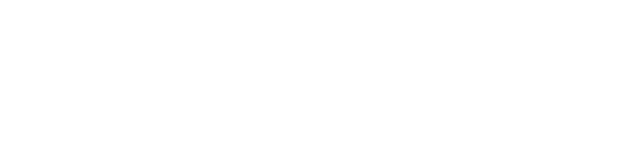
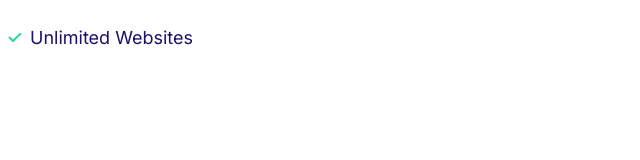
Before and after one commit to jagat0112/moshify, a plain HTML site: page index.html in a window 1280 px wide. Shown: the whole page, without its empty margins (0-640 px from the left). Drawn offline with Linux system fonts and the light colour scheme.

Commit message:
lists added

```diff
--- a/index.html
+++ b/index.html
@@ -13,5 +13,9 @@
     <link rel="stylesheet" href="styles/style.css" />
     <title>Document</title>
   </head>
-  <body></body>
+  <body>
+    <ul class="list list--tick">
+      <li class="list__item">Unlimited Websites</li>
+    </ul>
+  </body>
 </html>
--- a/styles/style.css
+++ b/styles/style.css
@@ -14,6 +14,7 @@ body {
   font-family: Inter, Arial, Helvetica, sans-serif;
   font-size: 2.4rem;
   line-height: 1.5;
+  box-sizing: border-box;
 }
 
 p {
@@ -43,7 +44,8 @@ h3 {
   h3 {
     font-size: 2.4rem;
   }
-  p {
+  p,
+  li {
     font-size: 1.8rem;
   }
 }
@@ -117,7 +119,7 @@ button {
 
 .btn {
   border-radius: 20rem;
-  font-weight: 600px;
+  font-weight: 600;
   font-size: 1.8rem;
   margin: 4rem;
   padding: 2.5rem 0;
@@ -143,3 +145,32 @@ button {
   color: white;
   font-weight: bold;
 }
+
+/* LISTS */
+.list {
+  color: var(--color-heading);
+  list-style: none;
+  padding-left: 0;
+}
+
+.list--inline .list__item {
+  display: inline-block;
+  font-weight: bold;
+  margin-left: 1rem;
+}
+
+.list--tick {
+  list-style-image: url("../images/tick.svg");
+  padding-left: 3rem;
+}
+
+.list--tick .list__item {
+  padding-left: 0.5rem;
+  margin-bottom: 1rem;
+}
+
+@media screen and (min-width: 1024px) {
+  .list--tick .list__item {
+    padding-left: 0rem;
+  }
+}
```
Also changed, not shown: components/lists.html (added, +3 -0 lines), images/tick.svg (added).
